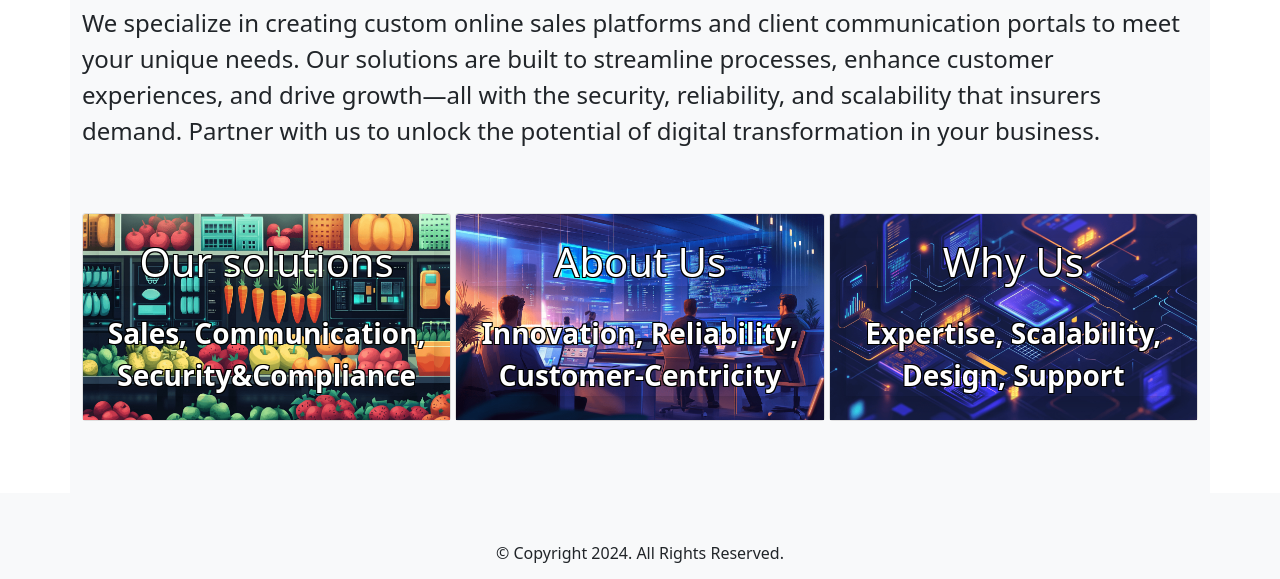
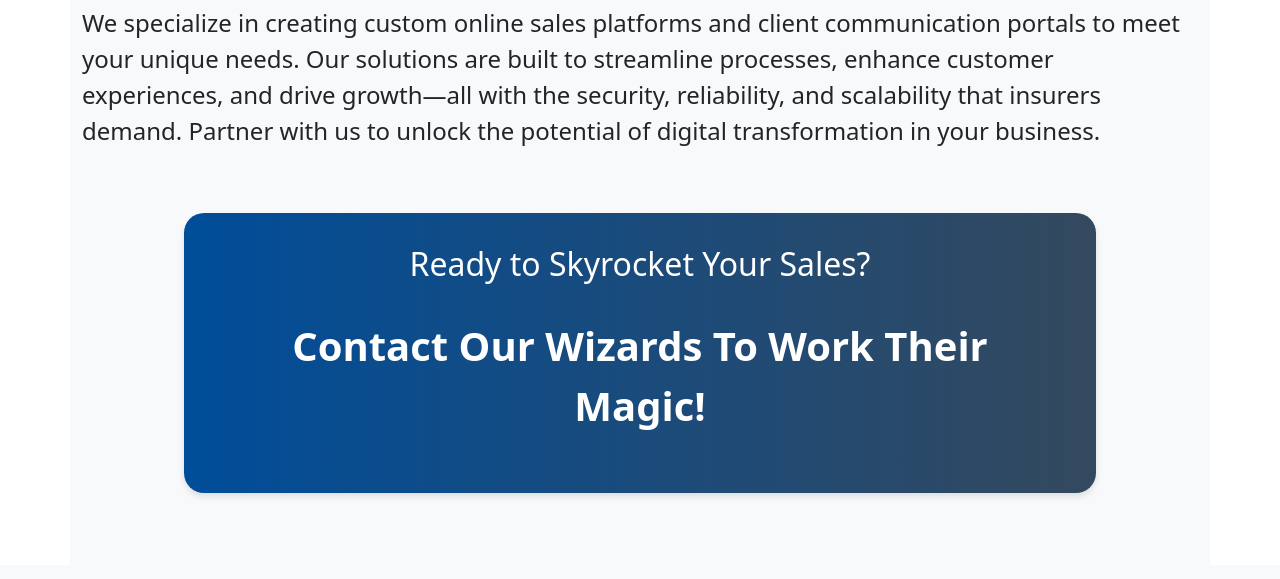
Before and after one commit to milekostov/NextByte, a plain HTML site: page index.html in a window 1280 px wide. Shown: the part 1068-1647 px from the top of the page. Drawn offline with nearby package versions, Linux system fonts and the light colour scheme.

Commit message:
corrected css

```diff
--- a/css/styles.css
+++ b/css/styles.css
@@ -45,6 +45,43 @@
   justify-content: center;
   padding: 2rem;
 }
+
+/*Index Page CTA banner*/
+.cta-banner {
+  width: 80%;
+  margin: 0 auto; /* Centers the banner */
+  background: linear-gradient(
+    90deg,
+    #004d99,
+    #34495e
+  ); /* Gradient background for a modern look */
+  color: white; /* White text for contrast */
+  padding: 2rem 0; /* Adds vertical spacing */
+  border-radius: 20px; /* Softens the edges */
+  box-shadow: 0 4px 6px rgba(0, 0, 0, 0.1); /* Adds a subtle shadow */
+}
+
+.cta-banner a {
+  color: white; /* Ensures the button text is white */
+  text-decoration: none; /* Removes underline */
+  font-size: 2.5rem; /* Base font size for the button text */
+  font-weight: 600; /* Semi-bold text */
+  transition: transform 0.3s ease, font-weight 0.3s ease; /* Smooth hover transitions */
+}
+
+.powerBtn {
+  color: white;
+  background-color: #002855;
+}
+
+.cta-button:hover,
+.powerBtn:hover {
+  transform: scale(1.1); /* Enlarges the button slightly */
+  font-weight: 700; /* Makes the text bolder */
+  text-decoration: none; /* Ensures no underline appears */
+  color: white;
+}
+
 .icon-container {
   width: 100px;
   height: 100px;
@@ -66,10 +103,10 @@
   font-size: 60px;
   line-height: 1;
 }
-.shadow {
+/*.shadow {
   text-shadow: -1px -1px 0 #000, 1px -1px 0 #000, -1px 1px 0 #000,
     1px 1px 0 #000;
-}
+}*/
 .section-title {
   font-size: 2.5rem;
   font-weight: 600;
--- a/index.html
+++ b/index.html
@@ -227,78 +227,12 @@
             digital transformation in your business.
           </p>
         </div>
-        <div class="container my-5">
-          <div class="row g-1">
-            <!-- Card 1 -->
-            <div class="col-md-4">
-              <a href="product.html" class="text-decoration-none text-white">
-                <div class="card h-100 position-relative">
-                  <img
-                    src="images/ourSolutions.png"
-                    class="card-img-top"
-                    alt="About Us Image"
-                  />
-                  <div class="card-img-overlay d-flex flex-column p-3">
-                    <h1 class="card-title text-center mt-2 shadow">
-                      Our solutions
-                    </h1>
-                    <div
-                      class="flex-grow-1 d-flex align-items-end justify-content-center"
-                    >
-                      <p class="card-text mb-2 fw-bold shadow fs-3 text-center">
-                        Sales, Communication, Security&Compliance
-                      </p>
-                    </div>
-                  </div>
-                </div>
-              </a>
-            </div>
-
-            <!-- Card 2 -->
-            <div class="col-md-4">
-              <a href="about.html" class="text-decoration-none text-white">
-                <div class="card h-100 position-relative">
-                  <img
-                    src="images/aboutUs.png"
-                    class="card-img-top"
-                    alt="About Us Image"
-                  />
-                  <div class="card-img-overlay d-flex flex-column p-3">
-                    <h1 class="card-title text-center mt-2 shadow">About Us</h1>
-                    <div
-                      class="flex-grow-1 d-flex align-items-end justify-content-center"
-                    >
-                      <p class="card-text mb-2 fw-bold shadow fs-3 text-center">
-                        Innovation, Reliability, Customer-Centricity
-                      </p>
-                    </div>
-                  </div>
-                </div>
-              </a>
-            </div>
-
-            <!-- Card 3 -->
-            <div class="col-md-4">
-              <a href="why.html" class="text-decoration-none text-white">
-                <div class="card h-100 position-relative">
-                  <img
-                    src="images/WhyUs.png"
-                    class="card-img-top"
-                    alt="About Us Image"
-                  />
-                  <div class="card-img-overlay d-flex flex-column p-3">
-                    <h1 class="card-title text-center mt-2 shadow">Why Us</h1>
-                    <div
-                      class="flex-grow-1 d-flex align-items-end justify-content-center"
-                    >
-                      <p class="card-text mb-2 fw-bold shadow fs-3 text-center">
-                        Expertise, Scalability, Design, Support
-                      </p>
-                    </div>
-                  </div>
-                </div>
-              </a>
-            </div>
+        <div class="cta-banner text-center my-5">
+          <div class="container">
+            <h2 class="cta-text mb-3">Ready to Skyrocket Your Sales?</h2>
+            <a href="contact.html" class="cta-button btn btn-lg mb-2 px-5 py-3">
+              Contact Our Wizards To Work Their Magic!
+            </a>
           </div>
         </div>
       </div>
```
Also changed, not shown: product.html (+1 -1 lines).
